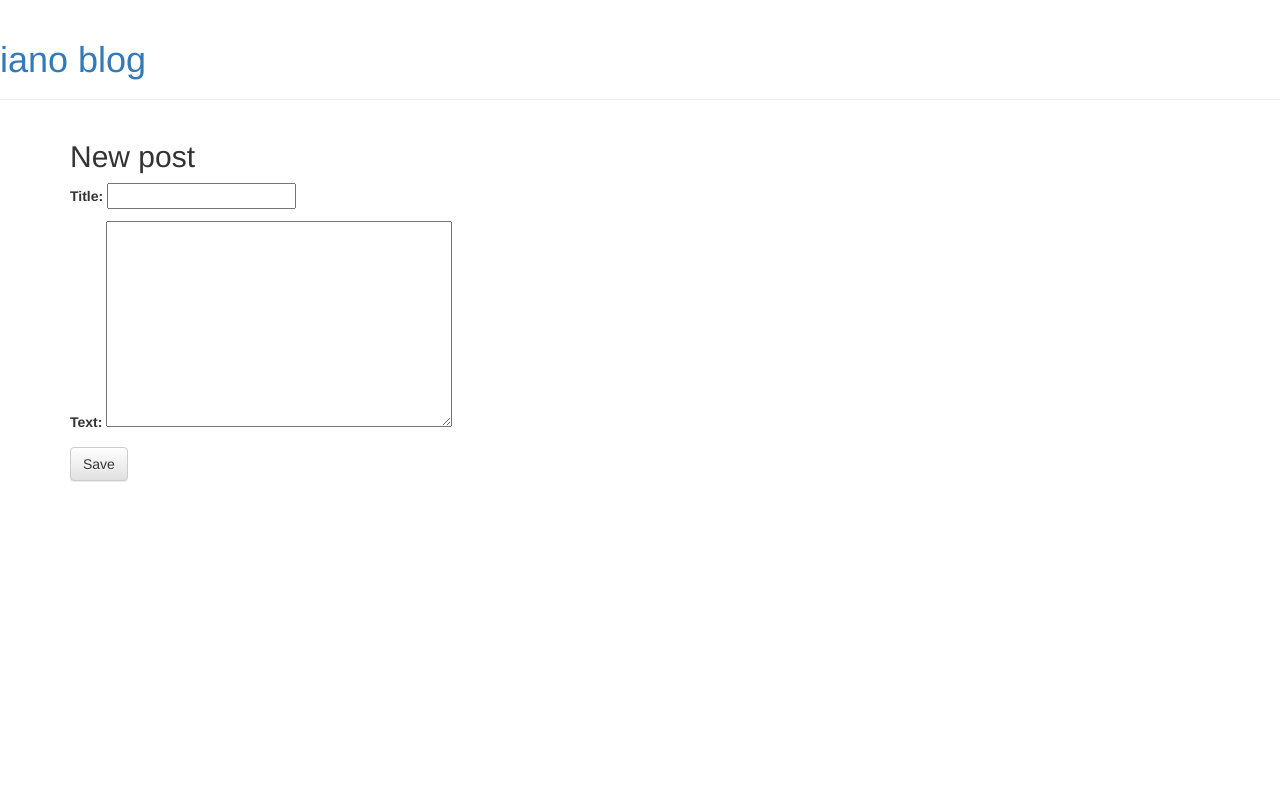
After one commit to ian-yitzhak/blog-post, a Django app: template myapp/templates/myapp/post_edit.html in a window 1280 px wide. The commit adds this page. Run offline with Django 3.2, Linux system fonts and the light colour scheme; the template is opened without the code that fills it: values that come from a table or form of the project are taken from there, others are empty; parts of the project's set-up code (start-up, migrations or seed data) failed here and were passed over; some libraries are stand-ins or nearby versions.

Commit message:
post edited

```diff
--- /dev/null
+++ b/myapp/forms.py
@@ -0,0 +1,9 @@
+from django import forms
+
+from .models import Post
+
+class PostForm(forms.ModelForm):
+
+    class Meta:
+        model = Post
+        fields = ('title', 'text',)
--- /dev/null
+++ b/myapp/templates/myapp/base.html
@@ -0,0 +1,26 @@
+{% load static %}
+<html>
+    <head>
+        <title>ian blog</title>
+        <link rel="stylesheet" href="//maxcdn.bootstrapcdn.com/bootstrap/3.2.0/css/bootstrap.min.css">
+        <link rel="stylesheet" href="//maxcdn.bootstrapcdn.com/bootstrap/3.2.0/css/bootstrap-theme.min.css">
+        <link href='//fonts.googleapis.com/css?family=Lobster&subset=latin,latin-ext' rel='stylesheet' type='text/css'>
+        <link rel="stylesheet" href="{% static 'css/blog.css' %}">
+    </head>
+    <body>
+        <div class="page-header">
+            {% if user.is_authenticated %}
+    <a href="{% url 'post_new' %}" class="top-menu"><span class="glyphicon glyphicon-plus"></span></a>
+{% endif %}
+            <h1><a href="/">iano blog</a></h1>
+        </div>
+        <div class="content container">
+            <div class="row">
+                <div class="col-md-8">
+                    {% block content %}
+                    {% endblock %}
+                </div>
+            </div>
+        </div>
+    </body>
+</html>
--- a/myapp/templates/myapp/post_detail.html
+++ b/myapp/templates/myapp/post_detail.html
@@ -1,4 +1,6 @@
 <!DOCTYPE html>
+{% extends 'myapp/base.html' %}
+{% load static %}
 <html>
 <head>
 	<title>detail post</title>
@@ -12,7 +14,9 @@
                 {{ post.published_date }}
             </div>
         {% endif %}
-        <h2>{{ post.title }}</h2>
+        {% if user.is_authenticated %}
+     <a class="btn btn-default" href="{% url 'post_edit' pk=post.pk %}"><span class="glyphicon glyphicon-pencil"></span></a>
+{% endif %}        <h2>{{ post.title }}</h2>
         <p>{{ post.text|linebreaksbr }}</p>
     </div>
 {% endblock %}
--- /dev/null
+++ b/myapp/templates/myapp/post_edit.html
@@ -0,0 +1,9 @@
+{% extends 'myapp/base.html' %}
+
+{% block content %}
+    <h2>New post</h2>
+    <form method="POST" class="post-form">{% csrf_token %}
+        {{ form.as_p }}
+        <button type="submit" class="save btn btn-default">Save</button>
+    </form>
+{% endblock %}
--- a/myapp/templates/myapp/post_list.html
+++ b/myapp/templates/myapp/post_list.html
@@ -1,4 +1,5 @@
 <!DOCTYPE html>
+{% extends 'myapp/base.html' %}
 
 {% load static %}
 <html>
@@ -11,6 +12,7 @@
 	<title>hey there</title>
 </head>
 <body>
+	{% block content %}
 
 	<h1>hello</h1>
 	{% for post in posts %}
@@ -21,5 +23,7 @@
     </div>
 {% endfor %}
 
+{% endblock %}
+
 </body>
 </html>
--- a/myapp/urls.py
+++ b/myapp/urls.py
@@ -5,5 +5,7 @@ from . import views
 urlpatterns = [
     path('' , views.post_list , name = "post_list"),
     path('post/<int:pk>/', views.post_detail, name='post_detail'),
+    path('post/new/', views.post_new, name='post_new'),
+     path('post/<int:pk>/edit/', views.post_edit, name='post_edit'),
 
 ]
```
Also changed, not shown: myapp/views.py (+30 -0 lines).
